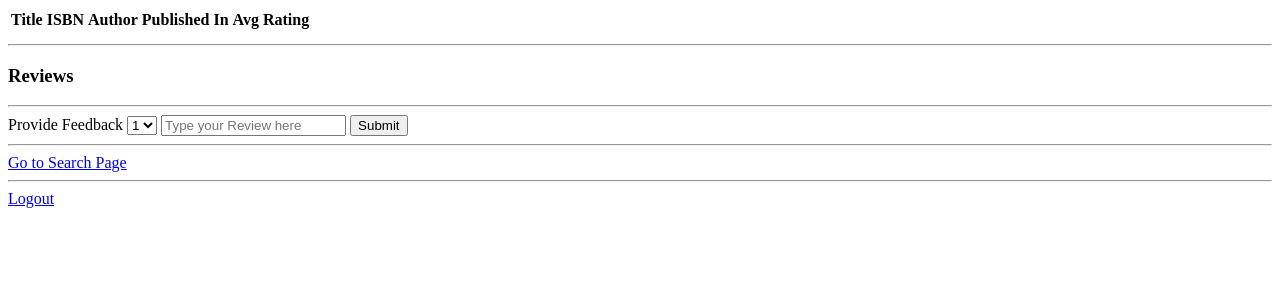
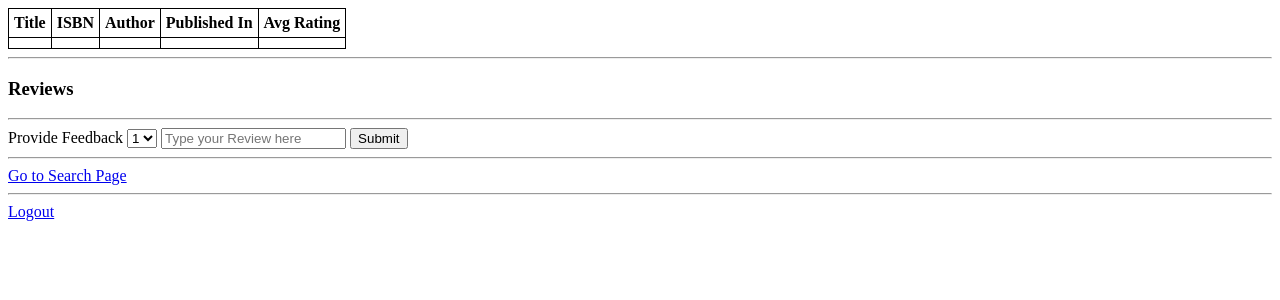
Before and after one commit to shanmukhat1999/book-review-application, a Flask app: template templates/book.html in a window 1280 px wide. Shown: the top 300 px of the page. Run offline with Flask 2, Linux system fonts and the light colour scheme; the template is opened without the code that fills it, so the values that code supplies are empty.

Commit message:
format tables

```diff
--- a/application.py
+++ b/application.py
@@ -103,9 +103,9 @@ def book(isbn):
         avgRating = db.execute("select avg(rating) from reviews where isbn=:isbn",{"isbn":isbn}).fetchone()
         reviews = db.execute("select * from reviews where isbn=:isbn",{"isbn":isbn}).fetchall()
         if avgRating[0] is not None:
-            avgRating=float(avgRating)
+            avgRating=float(avgRating[0])
         if db.execute("select * from reviews where username=:username and isbn=:isbn",{"username":username,"isbn":isbn}).fetchone() is not None:
-            return render_template("book2.html",book = book,rating = avgRating,reviews = reviews)
+            return render_template("book2.html",book=book,rating=avgRating,reviews=reviews)
         db.execute("insert into reviews (username,isbn,rating,review) values (:username,:isbn,:rating,:review)",{"username":username, "isbn":isbn, "rating":userRating, "review":userReview})
         db.commit()
 
@@ -114,7 +114,7 @@ def book(isbn):
     reviews = db.execute("select * from reviews where isbn=:isbn",{"isbn":isbn}).fetchall()
 
     if avgRating[0] is not None:
-        avgRating = float(avgRating)
+        avgRating = float(avgRating[0])
 
     if "username" not in session:
         return render_template("book1.html",book=book,rating=avgRating,reviews=reviews)
@@ -138,12 +138,12 @@ def api(isbn):
         return jsonify({"error": "Invalid"}), 404
     numOfReviews=db.execute("select count(rating) from reviews where isbn=:isbn",{"isbn":isbn}).fetchone()
     if numOfReviews[0] is not None:
-        numOfReviews = int(numOfReviews)
+        numOfReviews = int(numOfReviews[0])
     else:
         numOfReviews = 0
     avgRating=db.execute("select avg(rating) from reviews where isbn=:isbn",{"isbn":isbn}).fetchone()
     if avgRating[0] is not None:
-        avgRating = float(avgRating)
+        avgRating = float(avgRating[0])
     return jsonify({
         "isbn": book.isbn,
         "title": book.title,
--- a/templates/book.html
+++ b/templates/book.html
@@ -2,6 +2,17 @@
 <html>
     <head>
         <title>{{book.title}}</title>
+        <style>
+            table {
+                border: 1px solid black;
+                border-collapse: collapse;
+            }
+
+            td, th {
+                border: 1px solid black;
+                padding: 5px;
+            }
+        </style>
         <script src="{{ url_for('static', filename='book.js') }}"></script>
     </head>
     <body>
```
Also changed, not shown: templates/book1.html (+11 -0 lines), templates/book2.html (+11 -0 lines), README.md.
